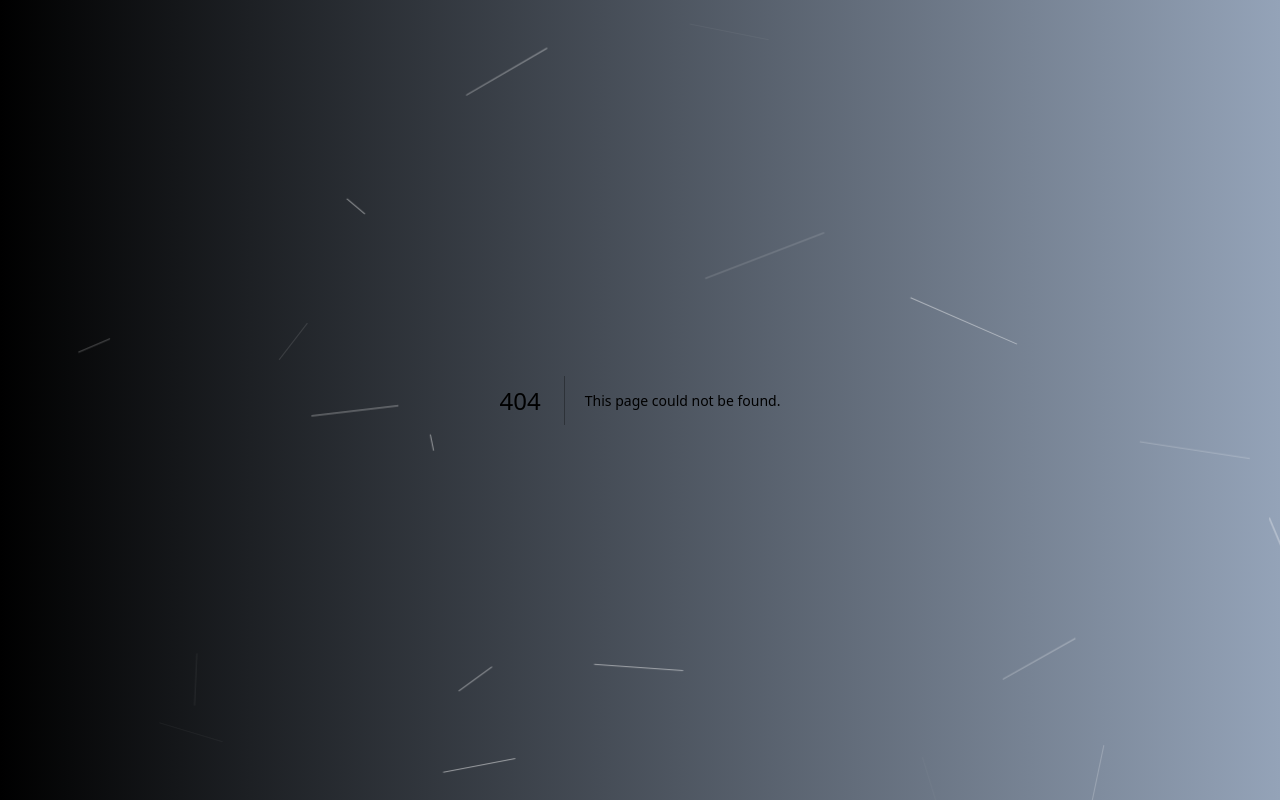
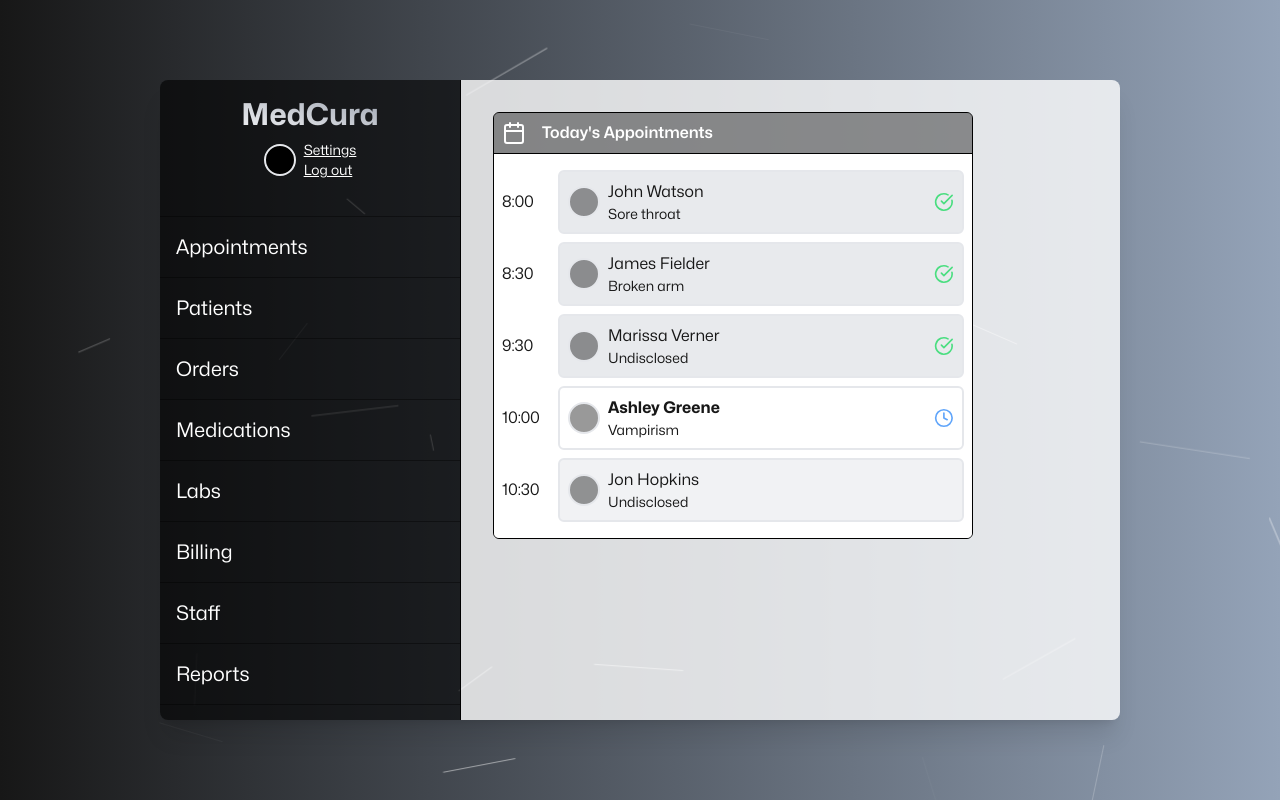
Before and after one commit to Ray-Hackshaw/medcura, a Next.js app: page /appointments in a window 1280 px wide. Before the commit this address had no page. Built offline with nearby package versions, Linux system fonts and the light colour scheme.

Commit message:
feat: start appointments page

```diff
--- /dev/null
+++ b/app/(signed-in)/appointments/page.tsx
@@ -0,0 +1,102 @@
+import { cn } from "@/app/lib/utils";
+import { Calendar, CheckCircleIcon, ClockIcon } from "lucide-react";
+
+interface AppointmentSlot {
+  time: string;
+  name: string;
+  image?: string;
+  status: "Upcoming" | "Ongoing" | "Done" | "Cancelled";
+  reason?: string;
+  flag?: boolean;
+}
+
+const slots: AppointmentSlot[] = [
+  {
+    time: "8:00",
+    name: "John Watson",
+    image: undefined,
+    status: "Done",
+    reason: "Sore throat",
+  },
+  {
+    time: "8:30",
+    name: "James Fielder",
+    image: undefined,
+    status: "Done",
+    reason: "Broken arm",
+  },
+  {
+    time: "9:30",
+    name: "Marissa Verner",
+    image: undefined,
+    status: "Done",
+    reason: undefined,
+  },
+  {
+    time: "10:00",
+    name: "Ashley Greene",
+    image: undefined,
+    status: "Ongoing",
+    reason: "Vampirism",
+  },
+  {
+    time: "10:30",
+    name: "Jon Hopkins",
+    image: undefined,
+    status: "Upcoming",
+    reason: undefined,
+  },
+];
+
+export default async function DashboardPage() {
+  return (
+    <div className="p-4 max-w-lg">
+      <div className="border border-black rounded-md overflow-hidden">
+        <div className="flex items-center gap-4 bg-black/40 text-white border-b border-black p-2 font-semibold">
+          <Calendar />
+          <p>Today&apos;s Appointments</p>
+        </div>
+
+        <div className="flex flex-col gap-2 py-4 bg-white">
+          {slots.map((appointment) => (
+            <Appointment key={appointment.time} details={appointment} />
+          ))}
+        </div>
+      </div>
+    </div>
+  );
+}
+const Appointment = ({ details }: { details: AppointmentSlot }) => {
+  const isCurrent = details.status === "Ongoing";
+  return (
+    <div
+      className="flex items-center gap-4 px-2 cursor-pointer group"
+      key={details.time}
+    >
+      <p className="min-w-[40px] group-hover:font-semibold transition-all duration-200">
+        {details.time}
+      </p>
+      <div
+        className={cn(
+          "border-2 rounded-md p-2 flex items-center gap-2 w-full group-hover:border-black group-hover:bg-gray-300/10 transition-all duration-200",
+          details.status === "Done" && "bg-gray-300/50",
+          details.status === "Upcoming" && "bg-gray-300/30"
+        )}
+      >
+        <div className="rounded-full w-8 h-8 bg-black/40 border-2 flex-shrink-0" />
+        <div className="w-full">
+          <p className={cn(isCurrent && "font-bold", "truncate max-w-[18ch]")}>
+            {details.name}
+          </p>
+          <p className="text-sm">{details.reason ?? "Undisclosed"}</p>
+        </div>
+        {details.status === "Done" && (
+          <CheckCircleIcon className="text-green-400" />
+        )}
+        {details.status === "Ongoing" && (
+          <ClockIcon className="text-blue-400" />
+        )}
+      </div>
+    </div>
+  );
+};
--- a/app/(signed-in)/dashboard/page.tsx
+++ b/app/(signed-in)/dashboard/page.tsx
@@ -54,7 +54,7 @@ export default async function DashboardPage() {
             <Link
               href={item.href ?? ""}
               key={item.title}
-              className="group p-4 md:min-w-[250px] border-2 rounded-md bg-white/70 transition-all duration-200 shadow-md hover:shadow-xl"
+              className="group p-4 md:min-w-[350px] border border-black/30 rounded-md bg-white/70 transition-all duration-200 shadow-md hover:shadow-xl"
             >
               <div className="w-full items-center flex justify-between">
                 <p className="text-base md:text-2xl group-hover:font-bold font-semibold transition-all duration-200">
--- a/app/components/MobileSideMenu.tsx
+++ b/app/components/MobileSideMenu.tsx
@@ -5,6 +5,7 @@ import Link from "next/link";
 import { useState } from "react";
 import { cn } from "../lib/utils";
 import PulsingBackground from "./PulsingBackground";
+import { TransitionLink } from "./TransitionLink";
 
 const menuItems = [
   "Appointments",
@@ -34,12 +35,30 @@ export const MobileSideMenu = () => {
       >
         <div>
           <div>
-            <button
-              className="z-[2]  w-full justify-end flex p-4"
-              onClick={() => setOpen(false)}
-            >
-              <X />
-            </button>
+            <div className="p-4 space-y-2">
+              <div className="flex w-full items-center justify-between">
+                <p className="text-2xl md:text-3xl font-bold bg-gradient-to-tr from-gray-100 to-gray-400 text-gradient">
+                  MedCura
+                </p>
+                <button
+                  className="z-[2] w-full justify-end flex"
+                  onClick={() => setOpen(false)}
+                >
+                  <X />
+                </button>
+              </div>
+              <div className="flex items-center gap-2 text-xs">
+                <div className="w-4 h-4 rounded-full bg-white" />
+                <div className="underline cursor-not-allowed">Settings</div>
+                <TransitionLink
+                  href="/"
+                  className="underline"
+                  transitionId="dashboard-layout"
+                >
+                  Log out
+                </TransitionLink>
+              </div>
+            </div>
             <div className="flex flex-col">
               {menuItems.map((item) => (
                 <Link
--- a/app/components/SideBar.tsx
+++ b/app/components/SideBar.tsx
@@ -4,16 +4,20 @@ import { TransitionLink } from "./TransitionLink";
 
 export const SideBar = () => {
   return (
-    <div className="md:max-w-[300px] w-full overflow-hidden bg-black/60 text-white ">
+    <div className="md:max-w-[200px] lg:max-w-[300px] w-full overflow-hidden bg-black/60 text-white ">
       <div className="flex md:flex-col md:gap-4">
-        <div className="flex items-center gap-2 p-4">
-          <div className="w-full max-w-4 md:max-w-8 aspect-square rounded-full bg-black border-2" />
-          <div className="md:flex-col flex">
+        <div className="flex items-center gap-2 p-4 md:flex-col">
+          <p className="text-2xl md:text-3xl font-bold bg-gradient-to-tr from-gray-100 to-gray-400 text-gradient">
+            MedCura
+          </p>
+          <div className="flex gap-2 items-center">
+            <div className="hidden md:block w-full min-w-4 md:w-8 md:h-8 rounded-full bg-black border-2" />
+            <div className="md:flex-col">
               <p className="text-gray-100 hidden md:visible md:text-base">
                 Welcome, user
               </p>
-            <div className="md:flex items-center gap-2 text-sm">
-              <div className="underline">Settings</div>
+              <div className="hidden md:block text-sm">
+                <div className="underline cursor-not-allowed">Settings</div>
                 <TransitionLink
                   href="/"
                   className="underline"
@@ -24,6 +28,7 @@ export const SideBar = () => {
               </div>
             </div>
           </div>
+        </div>
         <SideMenu />
         <MobileSideMenu />
       </div>
--- a/app/components/SignInForm.tsx
+++ b/app/components/SignInForm.tsx
@@ -53,8 +53,8 @@ export const SignInForm = () => {
         </div>
         <button
           className={cn(
-            "flex w-full border-2 rounded-lg justify-center py-2 bg-gray-800 text-white transition-all duration-100",
-            disabled && "bg-gray-600 opacity-50"
+            "flex w-full border-2 rounded-lg justify-center py-2 cursor-pointer bg-gray-800 text-white transition-all duration-100",
+            disabled && "bg-gray-600 opacity-50 cursor-not-allowed"
           )}
           disabled={disabled}
         >
@@ -64,14 +64,14 @@ export const SignInForm = () => {
       <div className="w-full max-w-md pt-6 flex flex-col gap-2 text-sm text-white px-2">
         <Link
           href="/reset-password"
-          className="transition-all duration-100 hover:indent-2 hover:font-bold hover:before:content-['·_']"
+          className="transition-all duration-100 hover:font-bold"
         >
           Forgot something?
         </Link>
         <TransitionLink
           href="/dashboard"
           transitionId="sign-in-form"
-          className="transition-all duration-100 hover:indent-2 hover:font-bold hover:before:content-['·_']"
+          className="transition-all duration-100 hover:font-bold"
         >
           Contact an admin
         </TransitionLink>
```
Lines whose indentation alone changed are shown as unchanged.
